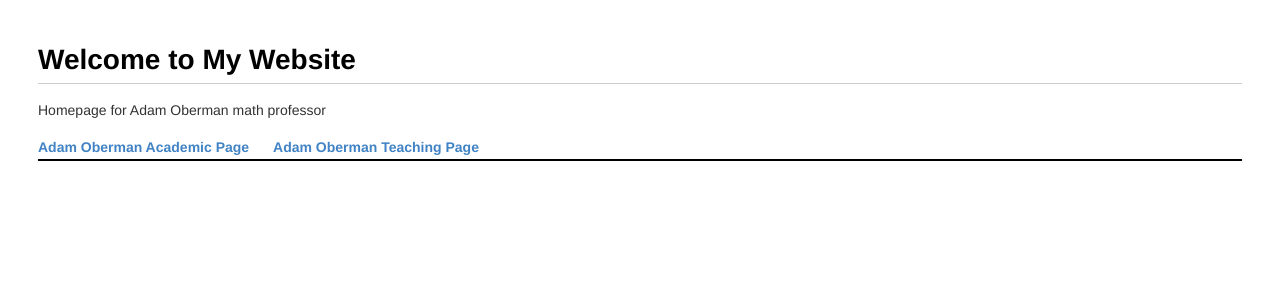
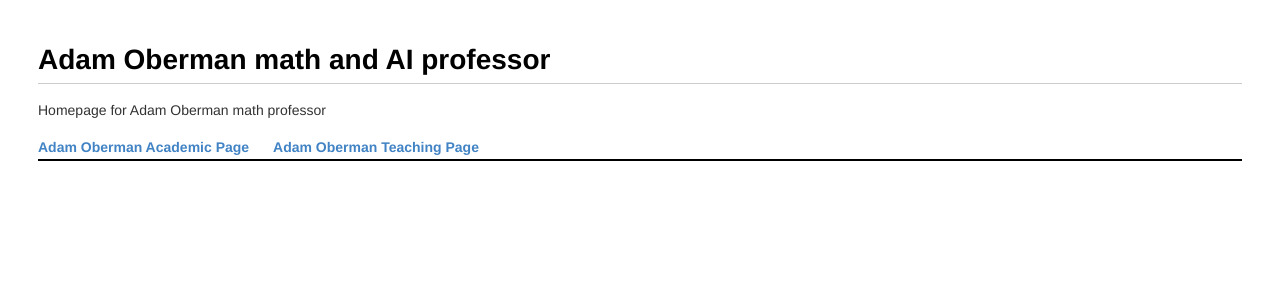
Before and after one commit to adam-oberman/adam-oberman.github.io, a Jekyll site: the page built from index.md, in a window 1280 px wide. Shown: the top 300 px of the page. Built offline with Jekyll 4.4.1, drawn with Linux system fonts in a browser that asks for light colours.

Commit message:
Update index.md

```diff
--- a/index.md
+++ b/index.md
@@ -2,5 +2,5 @@
 layout: default
 title: Home
 ---
-# Welcome to My Website
+# Adam Oberman math and AI professor
 Homepage for Adam Oberman math professor
```
